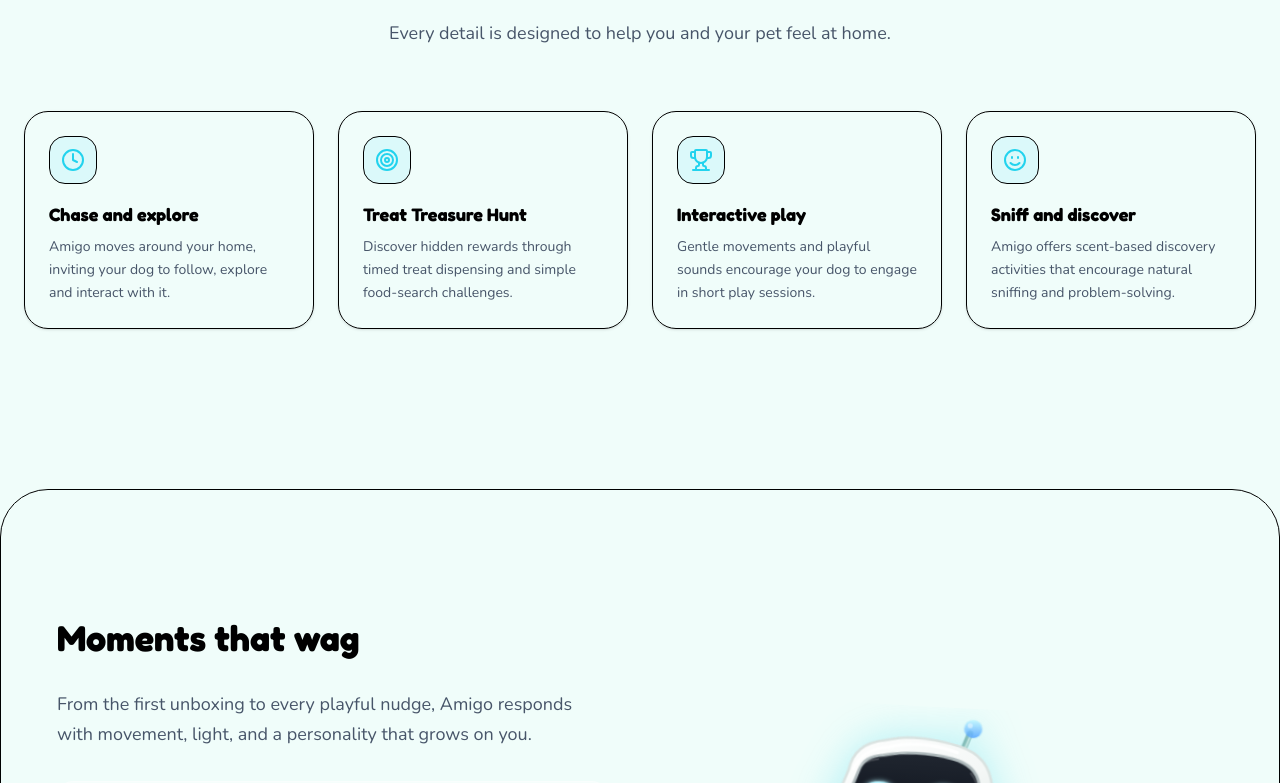
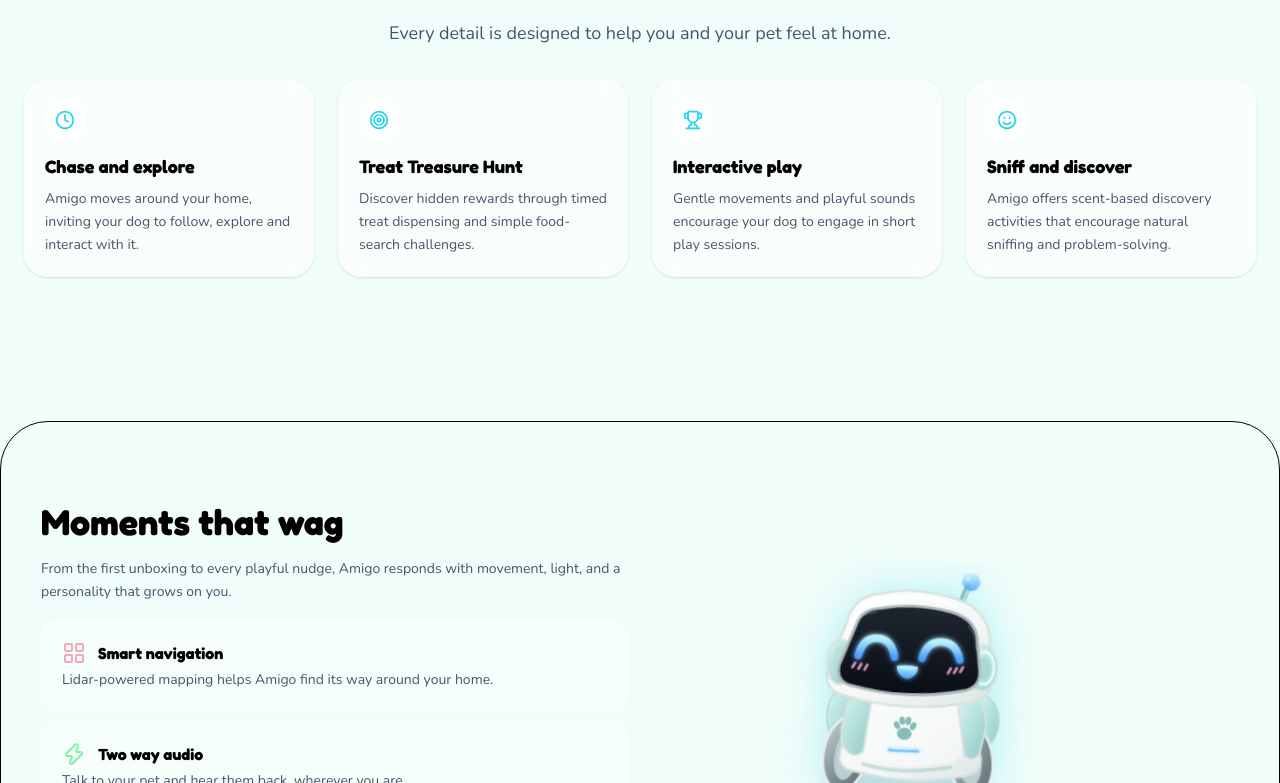
Before and after one commit to AbP-sys/209303108-hwa-hackathon, a Next.js app: page / in a window 1280 px wide. Shown: the part 957-1740 px from the top of the page. Built offline with nearby package versions, Linux system fonts and the light colour scheme.

Commit message:
Glassy feature cards + tighter moments panel
- Remove extra space before Built for connection heading
- Feature cards now glassy with backdrop blur, border-white/30, hover lift
- Reduce whitespace in Moments that wag panel (tighter gaps/margins)

```diff
--- a/src/app/page.tsx
+++ b/src/app/page.tsx
@@ -71,7 +71,7 @@ export default function Home() {
             initial={{ opacity: 0, y: 20 }}
             whileInView={{ ...itemVariants.visible }}
             viewport={{ once: true }}
-            className="text-center mb-16"
+            className="text-center mb-8"
           >
             <h2 className="font-amigo font-bold text-3xl md:text-5xl mb-4 text-amigo-text">Built for connection</h2>
             <p className="text-amigo-text-muted max-w-2xl mx-auto text-lg">Every detail is designed to help you and your pet feel at home.</p>
@@ -84,13 +84,14 @@ export default function Home() {
                 variants={itemVariants}
                 whileInView={{ ...itemVariants.visible }}
                 viewport={{ once: true }}
+                whileHover={{ y: -6, scale: 1.02 }}
                 className={[
-                  "group relative p-6 rounded-3xl bg-amigo-surface border border-amigo-border shadow-sm",
-                  "hover:border-amigo-primary/50 hover:shadow-amigo-glow transition-all duration-300",
+                  "group relative p-5 rounded-3xl border border-white/30 bg-amigo-surface/60 backdrop-blur-md shadow-sm",
+                  "hover:border-amigo-primary/60 hover:bg-amigo-surface/80 transition-all duration-300",
                 ].join(" ")}
               >
-                <div className="w-12 h-12 rounded-2xl bg-amigo-primary/10 border border-amigo-border flex items-center justify-center mb-4 group-hover:bg-amigo-primary group-hover:text-white transition-colors duration-300">
-                  <f.icon className="w-6 h-6 text-amigo-primary group-hover:text-white" />
+                <div className="w-10 h-10 rounded-2xl border border-white/30 bg-white/20 backdrop-blur-sm flex items-center justify-center mb-3 group-hover:bg-amigo-primary group-hover:text-white transition-colors duration-300">
+                  <f.icon className="w-5 h-5 text-amigo-primary group-hover:text-white" />
                 </div>
                 <h3 className="font-amigo font-bold text-lg mb-2 text-amigo-text">{f.title}</h3>
                 <p className="text-sm text-amigo-text-muted leading-relaxed">{f.desc}</p>
@@ -106,31 +107,31 @@ export default function Home() {
           whileInView={{ opacity: 1, y: 0 }}
           viewport={{ once: true }}
           transition={{ duration: 0.6 }}
-          className="px-6 max-w-7xl mx-auto py-24 bg-amigo-surface rounded-[3rem] my-16 border border-amigo-border overflow-hidden relative"
+          className="px-6 max-w-7xl mx-auto py-16 bg-amigo-surface rounded-[3rem] my-12 border border-amigo-border overflow-hidden relative"
         >
-          <div className="grid lg:grid-cols-2 gap-16 items-center p-8">
+          <div className="grid lg:grid-cols-2 gap-6 items-center p-4">
             <div className="relative z-10">
               <motion.div
                 initial={{ opacity: 0, x: -20 }}
                 whileInView={{ opacity: 1, x: 0 }}
                 viewport={{ once: true }}
-                className="mb-8"
+                className="mb-4"
               >
-                <h2 className="font-amigo font-bold text-3xl md:text-4xl mb-4 text-amigo-text">Moments that wag</h2>
+                <h2 className="font-amigo font-bold text-3xl md:text-4xl mb-3 text-amigo-text">Moments that wag</h2>
               </motion.div>
               <motion.div
                 initial={{ opacity: 0, y: 20 }}
                 whileInView={{ opacity: 1, y: 0 }}
                 viewport={{ once: true }}
                 transition={{ delay: 0.2 }}
-                className="mb-8"
+                className="mb-4"
               >
-                <p className="text-amigo-text-muted mb-8 text-lg leading-relaxed">
+                <p className="text-amigo-text-muted mb-4 text-sm leading-relaxed">
                   From the first unboxing to every playful nudge, Amigo responds with movement, light,
                   and a personality that grows on you.
                 </p>
               </motion.div>
-              <div className="space-y-4">
+              <div className="space-y-2">
                 {[
                   {
                     icon: LayoutGrid,
```
